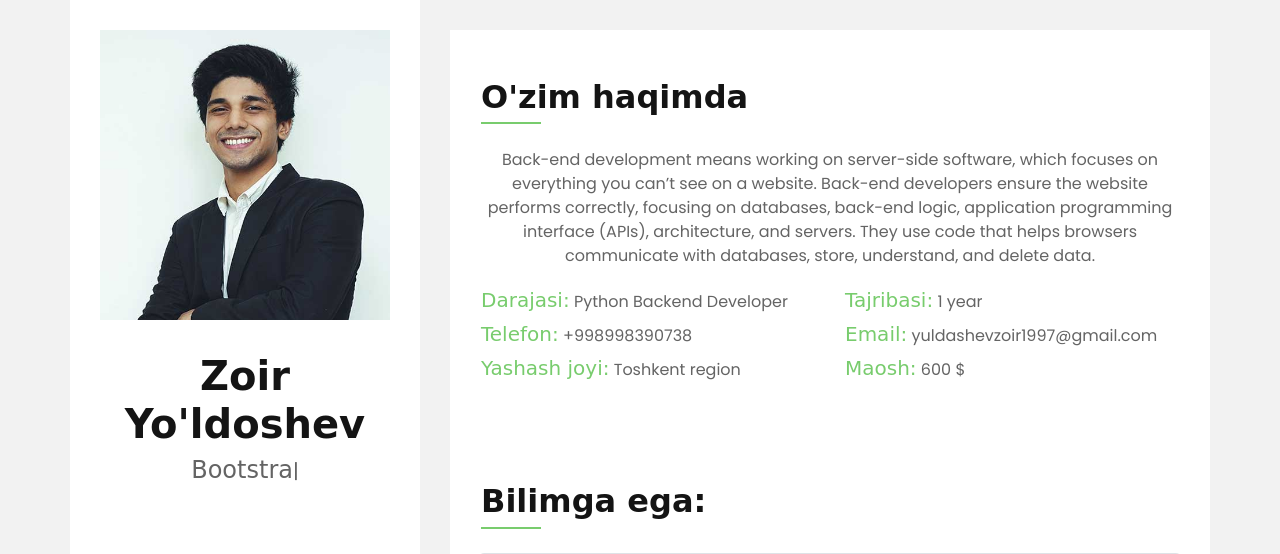
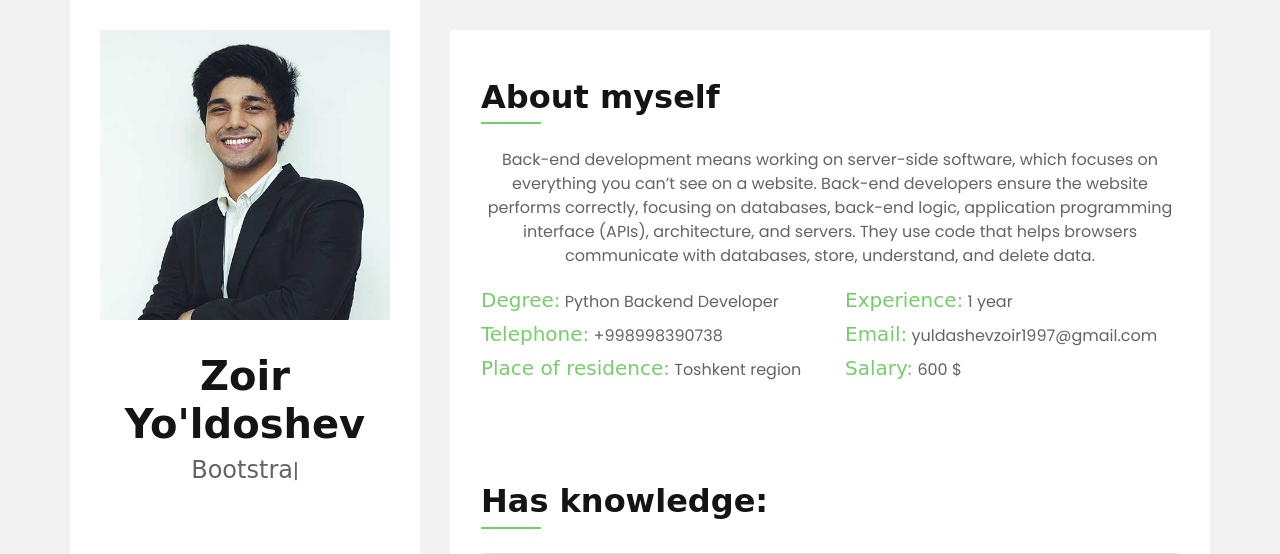
Before and after one commit to ZOIR1997/LandingPage, a Django app: page / in a window 1280 px wide. Shown: the top 554 px of the page. Run offline with Django 4.2, Linux system fonts and the light colour scheme; data comes from the database, SQL or seed files in the repository; both versions use the stored data as it was after the commit; style sheets or scripts are compiled from the project's sources; some libraries are stand-ins or nearby versions; some web fonts are replaced; grey boxes are pictures that could not be loaded.

Commit message:
This is my  portfolio

```diff
--- a/templates/base.html
+++ b/templates/base.html
@@ -23,8 +23,8 @@
         <link href="{% static 'lib/lightbox/css/lightbox.min.css' %}" rel="stylesheet">
 
         <!-- Customized Bootstrap Stylesheet -->
-        <link href="{% static 'css/style.css' %}" rel="stylesheet">
-        <link rel="stylesheet" href="{% static 'style.min.css' %}">
+        <link rel="stylesheet" href="{% static 'css/style.css' %}">
+        <link rel="stylesheet" href="{% static 'css/style.min.css' %}">
     </head>
 
     <body data-spy="scroll" data-target=".navbar" data-offset="51">
--- a/templates/index.html
+++ b/templates/index.html
@@ -32,28 +32,28 @@
         <div class="container bg-white py-5">
             <div class="row px-3">
                 <div class="col-12">
-                    <h2 class="title position-relative pb-2 mb-4">O'zim haqimda</h2>
+                    <h2 class="title position-relative pb-2 mb-4">About myself</h2>
                 </div>
                 <div class="col-12">
                     <p class="text-center">{{about.body}}</p>
                     <div class="row">
                         <div class="col-sm-6 py-1">
-                            <h5 class="d-inline text-primary">Darajasi:</h5> {{about.degree}}
+                            <h5 class="d-inline text-primary">Degree:</h5> {{about.degree}}
                         </div>
                         <div class="col-sm-6 py-1">
-                            <h5 class="d-inline text-primary">Tajribasi:</h5> {{about.experience}}
+                            <h5 class="d-inline text-primary">Experience:</h5> {{about.experience}}
                         </div>
                         <div class="col-sm-6 py-1">
-                            <h5 class="d-inline text-primary">Telefon:</h5> {{about.phone}}
+                            <h5 class="d-inline text-primary">Telephone:</h5> {{about.phone}}
                         </div>
                         <div class="col-sm-6 py-1">
                             <h5 class="d-inline text-primary">Email:</h5> {{about.email}}
                         </div>
                         <div class="col-sm-6 py-1">
-                            <h5 class="d-inline text-primary">Yashash joyi:</h5> {{about.address}}
+                            <h5 class="d-inline text-primary">Place of residence:</h5> {{about.address}}
                         </div>
                         <div class="col-sm-6 py-1">
-                            <h5 class="d-inline text-primary">Maosh:</h5> {{about.salary}}
+                            <h5 class="d-inline text-primary">Salary:</h5> {{about.salary}}
                         </div>
                     </div>
                 </div>
@@ -66,7 +66,7 @@
         <div class="container bg-white py-5">
             <div class="row px-3">
                 <div class="col-12">
-                    <h2 class="title position-relative pb-2 mb-4">Bilimga ega:</h2>
+                    <h2 class="title position-relative pb-2 mb-4">Has knowledge:</h2>
                 </div>
 
                 <div id="carouselExampleControls" class="carousel slide" data-bs-ride="carousel">
```
Also changed, not shown: db.sqlite3.
